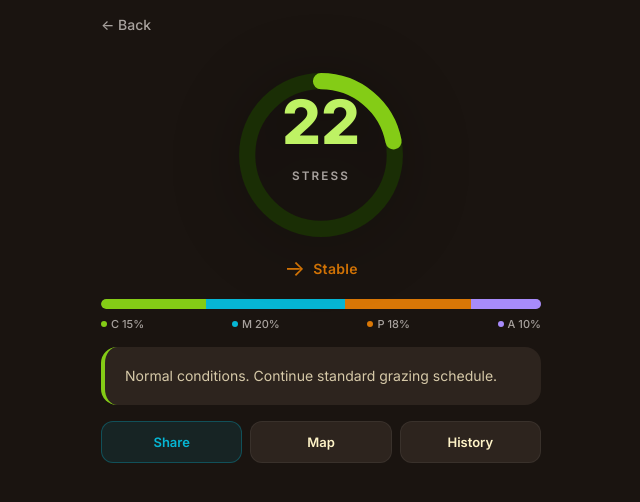
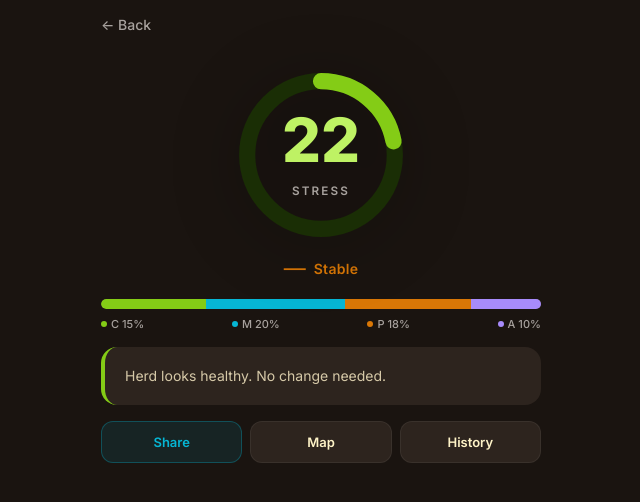
Before and after one commit to Amitk003/HerdSense, a React (Vite) app: page / in a window 1280 px wide. Both pictures are taken after a click on the button 640 px from the left and 270 px from the top of the page. Shown: the top 502 px of the page, without its empty margins (319-959 px from the left). Built offline with nearby package versions, Linux system fonts and the light colour scheme.

Commit message:
Fix score dial centering, replace arrow with em-dash, humanize recommendation text

```diff
--- a/src/components/AnalysisView.tsx
+++ b/src/components/AnalysisView.tsx
@@ -12,7 +12,7 @@ interface AnalysisViewProps {
 function TrendIcon({ trend }: { trend: string }) {
   if (trend === 'improving') return <span className="trend-arrow down">&#8595;</span>
   if (trend === 'escalating') return <span className="trend-arrow up">&#8593;</span>
-  return <span className="trend-arrow right">&#8594;</span>
+  return <span className="trend-arrow right">&#8212;</span>
 }
 
 function TrendLabel({ trend }: { trend: string }) {
--- a/src/components/ScoreDial.tsx
+++ b/src/components/ScoreDial.tsx
@@ -37,7 +37,7 @@ export default function ScoreDial({ score, size }: ScoreDialProps) {
         style={{ transition: 'stroke-dashoffset 0.6s ease' }}
       />
       <text
-        x={r} y={r - size * 0.06}
+        x={r} y={r + size * 0.04}
         textAnchor="middle"
         fill={num}
         fontSize={size * 0.34}
@@ -47,7 +47,7 @@ export default function ScoreDial({ score, size }: ScoreDialProps) {
         {score}
       </text>
       <text
-        x={r} y={r + size * 0.14}
+        x={r} y={r + size * 0.22}
         textAnchor="middle"
         fill="#a8a29e"
         fontSize={size * 0.065}
--- a/src/pipeline/fusion.ts
+++ b/src/pipeline/fusion.ts
@@ -97,19 +97,19 @@ function calcTrend(currentScore: number, history: ScanRecord[]): 'improving' | '
 
 function getRecommendation(score: number, trend: string): string {
   if (score < 35) {
-    return 'Normal conditions. Continue standard grazing schedule.'
+    return 'Herd looks healthy. No change needed.'
   }
 
   if (score < 65) {
     if (trend === 'escalating') {
-      return 'Moderate stress escalating. Consider moving herd toward water within 4 days.'
+      return 'Stress is rising. Best to move the herd toward water in the next few days.'
     }
-    return 'Moderate stress detected. Monitor regularly.'
+    return 'Some stress signs. Keep watching the herd.'
   }
 
   if (trend === 'escalating') {
-    return 'Critical stress escalating. Activate forage reserves or begin migration immediately.'
+    return 'Herd needs help. Move to forage reserves or start migration now.'
   }
 
-  return 'High stress detected. Consider moving herd or releasing forage reserves.'
+  return 'High stress. Relocate the herd or release stored feed.'
 }
```
Also changed, not shown: 1 other file (tests, documents, lock files or other folders).
